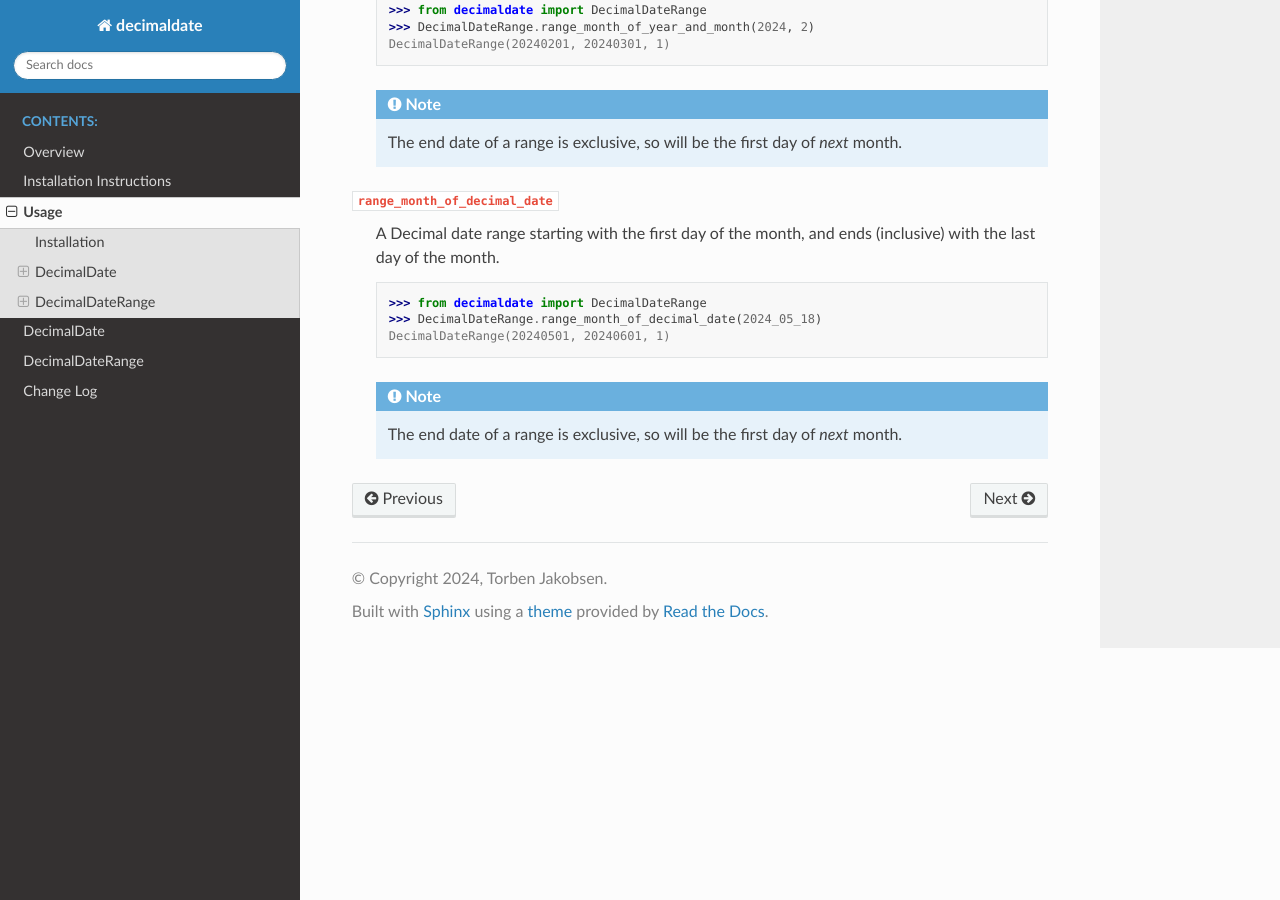
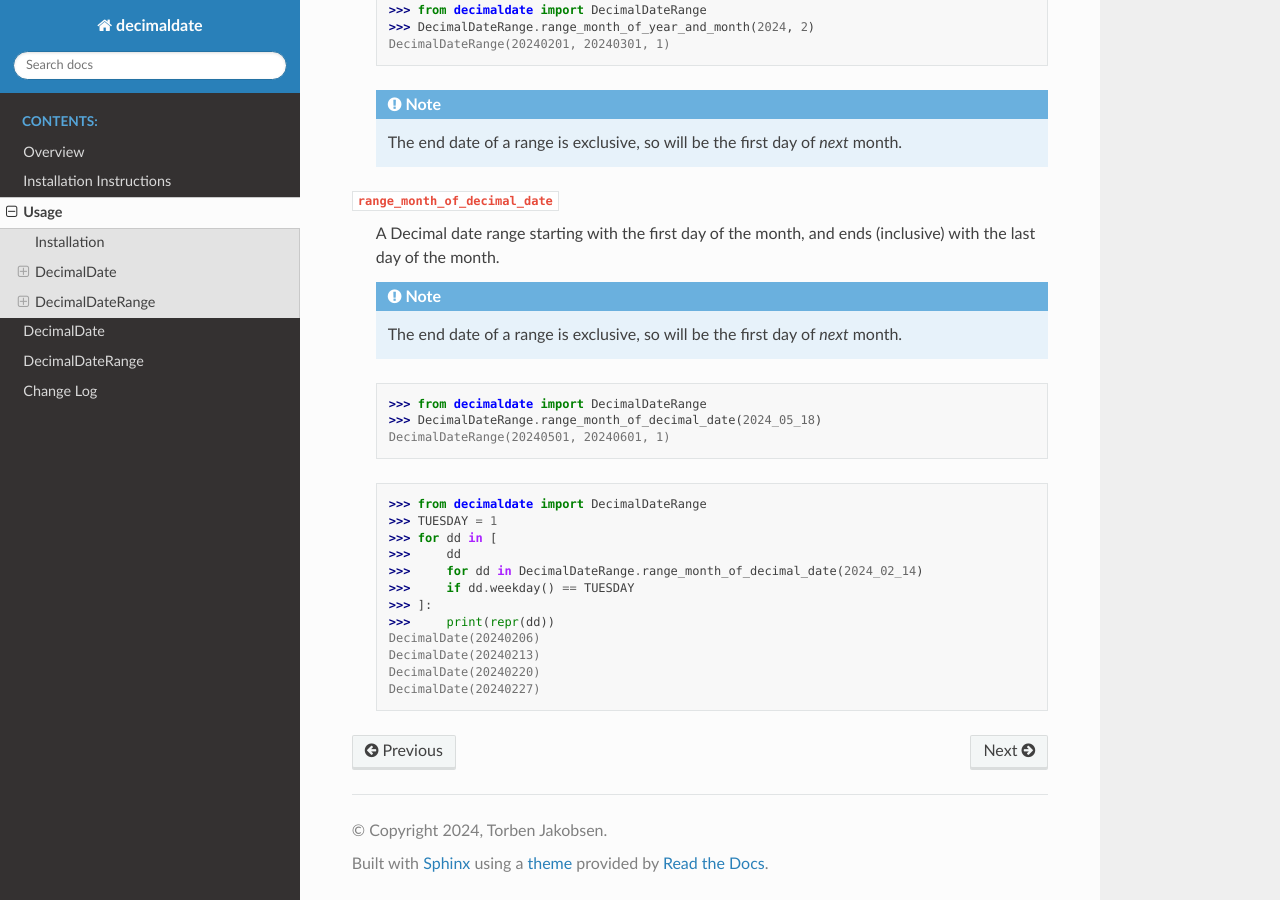
Before and after one commit to TorbenJakobsen/decimaldate, a Sphinx documentation site: the page built from docs/source/usage.rst, in a window 1280 px wide and 900 px high, scrolled down 13361 px. Built offline with Sphinx 7.4.7 and the Read the Docs theme 3.1.0, drawn with Linux system fonts in a browser that asks for light colours.

Commit message:
update documentation

```diff
--- a/docs/source/usage.rst
+++ b/docs/source/usage.rst
@@ -611,10 +611,23 @@ Instance Methods
 ``range_month_of_decimal_date``
     A Decimal date range starting with the first day of the month, and ends (inclusive) with the last day of the month.
 
+    .. note::
+
+        The end date of a range is exclusive, so will be the first day of *next* month.
+
     >>> from decimaldate import DecimalDateRange
     >>> DecimalDateRange.range_month_of_decimal_date(2024_05_18)
     DecimalDateRange(20240501, 20240601, 1)
 
-    .. note::
-
-        The end date of a range is exclusive, so will be the first day of *next* month.
+    >>> from decimaldate import DecimalDateRange
+    >>> TUESDAY = 1
+    >>> for dd in [
+    >>>     dd
+    >>>     for dd in DecimalDateRange.range_month_of_decimal_date(2024_02_14)
+    >>>     if dd.weekday() == TUESDAY
+    >>> ]:
+    >>>     print(repr(dd))
+    DecimalDate(20240206)
+    DecimalDate(20240213)
+    DecimalDate(20240220)
+    DecimalDate(20240227)
```
